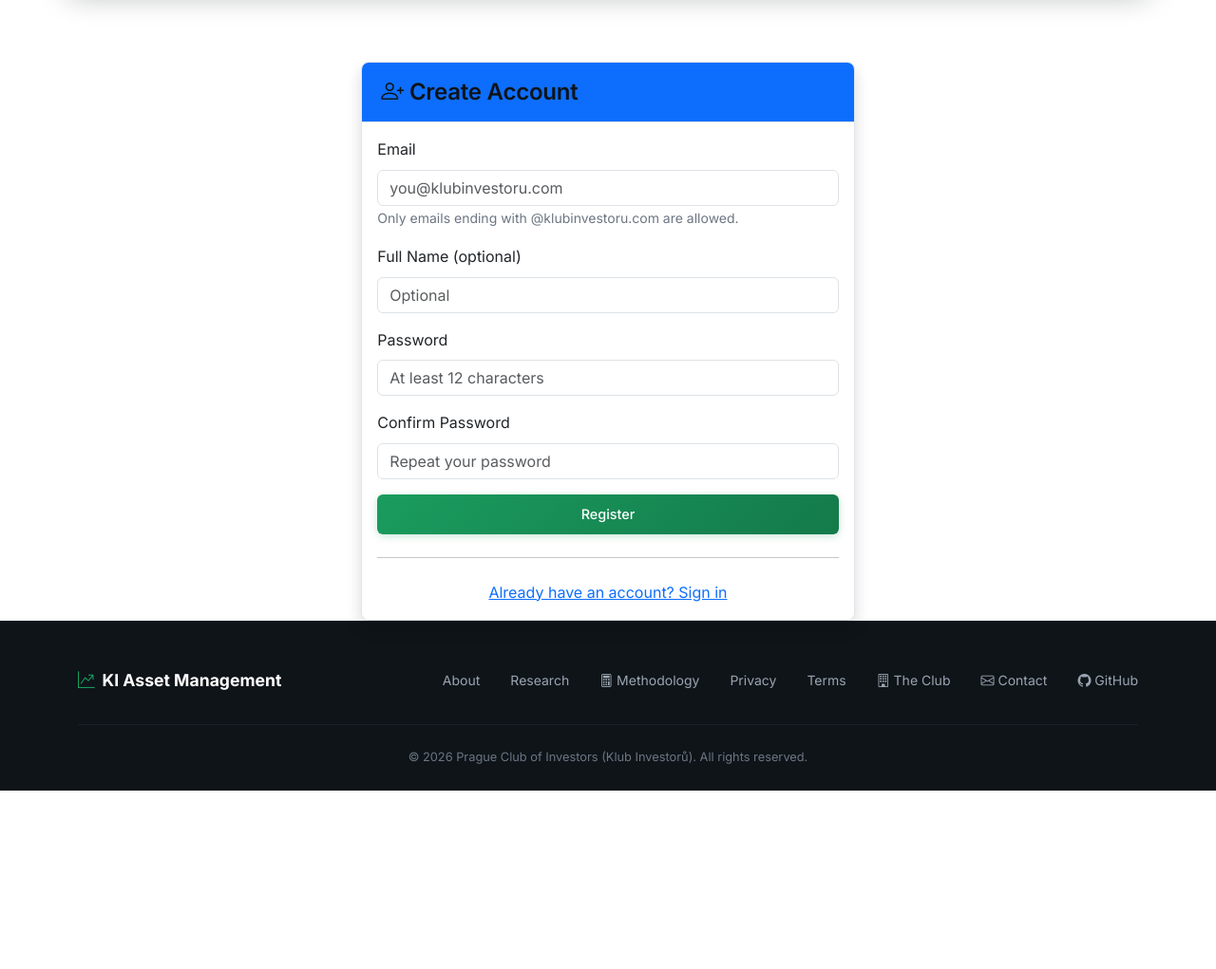
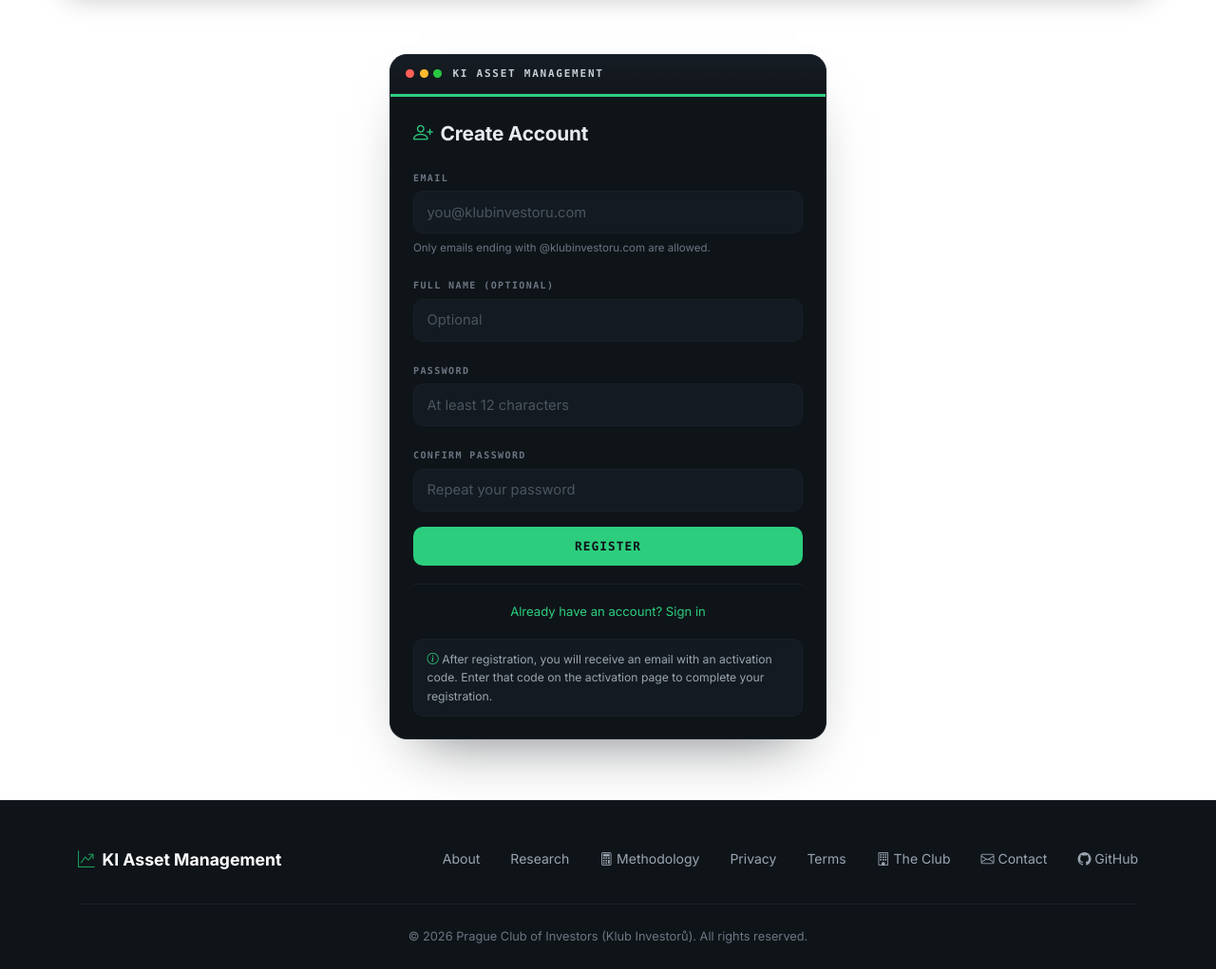
Before and after one commit to simonhavlik/ki-asset-management, a Flask app: page /auth/register in a window 1280 px wide. Shown: the part 71-1092 px from the top of the page at 95% size. Before the commit the page ends 904 px from the top, so only its background shows below. Run offline with Flask 3, Linux system fonts and the light colour scheme; some libraries are stand-ins or nearby versions.

Commit message:
Redesign the auth screens in the terminal style
Login, register, forgot-password, reset-password, set-password and activate
now share one dark terminal card: window dots + brand chrome, green accent
bar, mono uppercase field labels, dark inputs with a green focus ring, a green
CTA, and muted green links. Pages are centred in the viewport (auth-wrap).

All fields, actions, CSRF tokens, data-i18n keys, error output and the
set-password 'welcome <email>' + 24h-expiry note are unchanged - verified the
login POST still submits and re-renders on bad credentials.

```diff
--- a/app/static/css/style.css
+++ b/app/static/css/style.css
@@ -3380,3 +3380,141 @@ canvas {
     border-color: #232b34;
     color: #e6ebef;
 }
+
+/* -----------------------------------------------------------------
+   Auth screens (login / register / activate / reset) - terminal card
+   ----------------------------------------------------------------- */
+.auth-wrap {
+    min-height: calc(100vh - 88px);
+    display: flex;
+    align-items: center;
+    justify-content: center;
+    padding: 2.5rem 1rem 4rem;
+}
+
+.auth-card {
+    width: 100%;
+    max-width: 460px;
+    background: #0f1419;
+    border: 1px solid #1a2028;
+    border-radius: 18px;
+    overflow: hidden;
+    box-shadow: 0 30px 60px -32px rgba(15, 20, 25, 0.6);
+    color: #e6ebef;
+}
+
+.auth-chrome {
+    display: flex;
+    align-items: center;
+    gap: 0.7rem;
+    padding: 0.7rem 1rem;
+    background: linear-gradient(180deg, #171d24, #11161c);
+    border-bottom: 1px solid #1a2028;
+}
+
+.auth-dots { display: inline-flex; gap: 0.35rem; }
+.auth-dots i { width: 9px; height: 9px; border-radius: 50%; display: inline-block; }
+.auth-dots i:nth-child(1) { background: #ff5f57; }
+.auth-dots i:nth-child(2) { background: #febc2e; }
+.auth-dots i:nth-child(3) { background: #28c840; }
+
+.auth-chrome-title {
+    font-family: ui-monospace, SFMono-Regular, Menlo, monospace;
+    font-size: 11px;
+    font-weight: 700;
+    letter-spacing: 0.16em;
+    color: #c5cdd4;
+}
+
+.auth-accent { height: 3px; background: #2cce7e; }
+
+.auth-body { padding: 1.6rem 1.5rem 1.4rem; }
+
+.auth-title {
+    display: flex;
+    align-items: center;
+    gap: 0.5rem;
+    font-size: 1.3rem;
+    font-weight: 700;
+    color: #e6ebef;
+    margin: 0 0 1.2rem;
+}
+
+.auth-title .bi { color: #2cce7e; }
+
+.auth-field { margin-bottom: 1rem; }
+
+.auth-label {
+    font-family: ui-monospace, SFMono-Regular, Menlo, monospace;
+    font-size: 10px;
+    letter-spacing: 0.14em;
+    text-transform: uppercase;
+    color: #6b7682;
+    font-weight: 700;
+    margin-bottom: 0.35rem;
+}
+
+.auth-card .form-control {
+    background: #141a21;
+    border: 1px solid #1a2028;
+    color: #e6ebef;
+    border-radius: 10px;
+    padding: 0.65rem 0.85rem;
+    font-size: 0.92rem;
+}
+
+.auth-card .form-control::placeholder { color: #4a5561; }
+
+.auth-card .form-control:focus {
+    background: #141a21;
+    border-color: #2cce7e;
+    box-shadow: 0 0 0 3px rgba(44, 206, 126, 0.18);
+    color: #e6ebef;
+}
+
+.auth-card .form-check-input { background-color: #141a21; border-color: #2a333d; }
+.auth-card .form-check-input:checked { background-color: #2cce7e; border-color: #2cce7e; }
+.auth-card .form-check-label { font-size: 0.82rem; color: #9aa5b1; }
+
+.auth-submit {
+    background: #2cce7e;
+    border: 0;
+    color: #0f1419;
+    font-family: ui-monospace, SFMono-Regular, Menlo, monospace;
+    font-size: 0.8rem;
+    font-weight: 700;
+    letter-spacing: 0.08em;
+    text-transform: uppercase;
+    padding: 0.7rem 1rem;
+    border-radius: 10px;
+}
+
+.auth-submit:hover,
+.auth-submit:focus { background: #3ddb8c; color: #0f1419; }
+
+.auth-sep { height: 1px; background: #1a2028; border: 0; opacity: 1; margin: 1.15rem 0; }
+
+.auth-links {
+    display: flex;
+    flex-direction: column;
+    gap: 0.45rem;
+    text-align: center;
+}
+
+.auth-links a { color: #2cce7e; font-size: 0.82rem; text-decoration: none; }
+.auth-links a:hover { text-decoration: underline; }
+
+.auth-hint { font-size: 0.72rem; color: #6b7682; margin-top: 0.35rem; }
+.auth-error { color: #ff6b6b; font-size: 0.78rem; margin-top: 0.3rem; }
+
+.auth-note {
+    margin-top: 1.1rem;
+    padding: 0.7rem 0.85rem;
+    background: #141a21;
+    border: 1px solid #1a2028;
+    border-radius: 10px;
+    font-size: 0.76rem;
+    color: #9aa5b1;
+}
+
+.auth-note .bi { color: #2cce7e; }
--- a/app/templates/auth/register.html
+++ b/app/templates/auth/register.html
@@ -1,65 +1,72 @@
 {% extends "base.html" %}
 
-{% block title %}Register – Analyst Performance Tracker{% endblock %}
+{% block title %}Register – KI Asset Management{% endblock %}
 
 {% block body_class %}auth-page{% endblock %}
 
 {% block content %}
-<div class="row justify-content-center mt-5">
-    <div class="col-md-8 col-lg-6 col-xl-5">
-        <div class="card shadow">
-            <div class="card-header bg-primary text-white">
-                <h4 class="mb-0" data-i18n-html="authreg.create_account"><i class="bi bi-person-plus"></i> Create Account</h4>
+<div class="auth-wrap">
+    <div class="auth-card">
+        <div class="auth-chrome">
+            <span class="auth-dots"><i></i><i></i><i></i></span>
+            <span class="auth-chrome-title">KI ASSET MANAGEMENT</span>
         </div>
-            <div class="card-body">
+        <div class="auth-accent"></div>
+
+        <div class="auth-body">
+            <h1 class="auth-title" data-i18n-html="authreg.create_account">
+                <i class="bi bi-person-plus"></i> Create Account
+            </h1>
+
             <form method="POST" action="{{ url_for('auth.register') }}">
                 {{ form.csrf_token }}
-                    <div class="mb-3">
-                        {{ form.email.label(class="form-label") }}
+
+                <div class="auth-field">
+                    {{ form.email.label(class="auth-label") }}
                     {{ form.email(class="form-control", placeholder="you@klubinvestoru.com") }}
-                        <small class="form-text text-muted">Only emails ending with @klubinvestoru.com are allowed.</small>
+                    <div class="auth-hint">Only emails ending with @klubinvestoru.com are allowed.</div>
                     {% if form.email.errors %}
-                            <div class="invalid-feedback d-block">
-                                {{ form.email.errors[0] }}
-                            </div>
+                    <div class="auth-error">{{ form.email.errors[0] }}</div>
                     {% endif %}
                 </div>
-                    <div class="mb-3">
-                        {{ form.full_name.label(class="form-label") }}
+
+                <div class="auth-field">
+                    {{ form.full_name.label(class="auth-label") }}
                     {{ form.full_name(class="form-control", placeholder="Optional") }}
                 </div>
-                    <div class="mb-3">
-                        {{ form.password.label(class="form-label") }}
+
+                <div class="auth-field">
+                    {{ form.password.label(class="auth-label") }}
                     {{ form.password(class="form-control", placeholder="At least 12 characters") }}
                     {% if form.password.errors %}
-                            <div class="invalid-feedback d-block">
-                                {{ form.password.errors[0] }}
-                            </div>
+                    <div class="auth-error">{{ form.password.errors[0] }}</div>
                     {% endif %}
                 </div>
-                    <div class="mb-3">
-                        {{ form.confirm_password.label(class="form-label") }}
+
+                <div class="auth-field">
+                    {{ form.confirm_password.label(class="auth-label") }}
                     {{ form.confirm_password(class="form-control", placeholder="Repeat your password") }}
                     {% if form.confirm_password.errors %}
-                            <div class="invalid-feedback d-block">
-                                {{ form.confirm_password.errors[0] }}
-                            </div>
+                    <div class="auth-error">{{ form.confirm_password.errors[0] }}</div>
                     {% endif %}
                 </div>
-                    <div class="d-grid">
-                        {{ form.submit(class="btn btn-primary") }}
+
+                <div class="d-grid mt-3">
+                    {{ form.submit(class="btn auth-submit") }}
                 </div>
             </form>
-                <hr class="my-4">
-                <div class="text-center">
+
+            <hr class="auth-sep">
+
+            <div class="auth-links">
                 <a href="{{ url_for('auth.login') }}">Already have an account? Sign in</a>
             </div>
-                <div class="alert alert-info mt-4" data-i18n-html="authreg.after_registration_you_will_receive_an_email_wit">
+
+            <div class="auth-note" data-i18n-html="authreg.after_registration_you_will_receive_an_email_wit">
                 <i class="bi bi-info-circle"></i>
                 After registration, you will receive an email with an activation code. Enter that code on the activation page to complete your registration.
             </div>
         </div>
     </div>
 </div>
-</div>
 {% endblock %}
```
Also changed, not shown: app/templates/auth/activate.html (+25 -18 lines), app/templates/auth/forgot_password.html (+25 -18 lines), app/templates/auth/login.html (+30 -27 lines), app/templates/auth/reset_password.html (+28 -23 lines), app/templates/auth/set_password.html (+33 -31 lines). Lines whose indentation alone changed are shown as unchanged.
